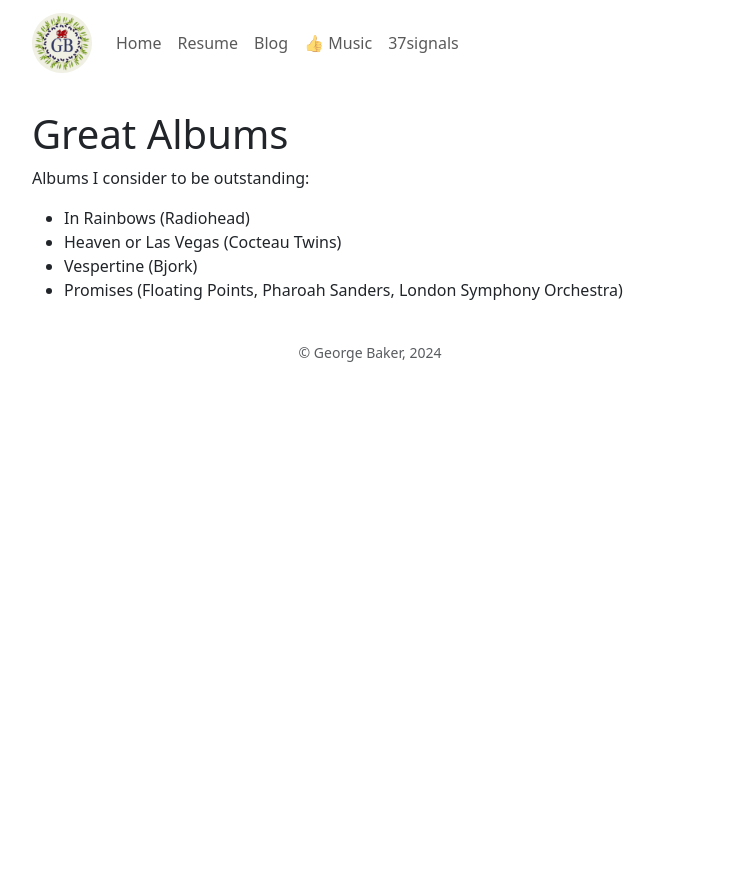
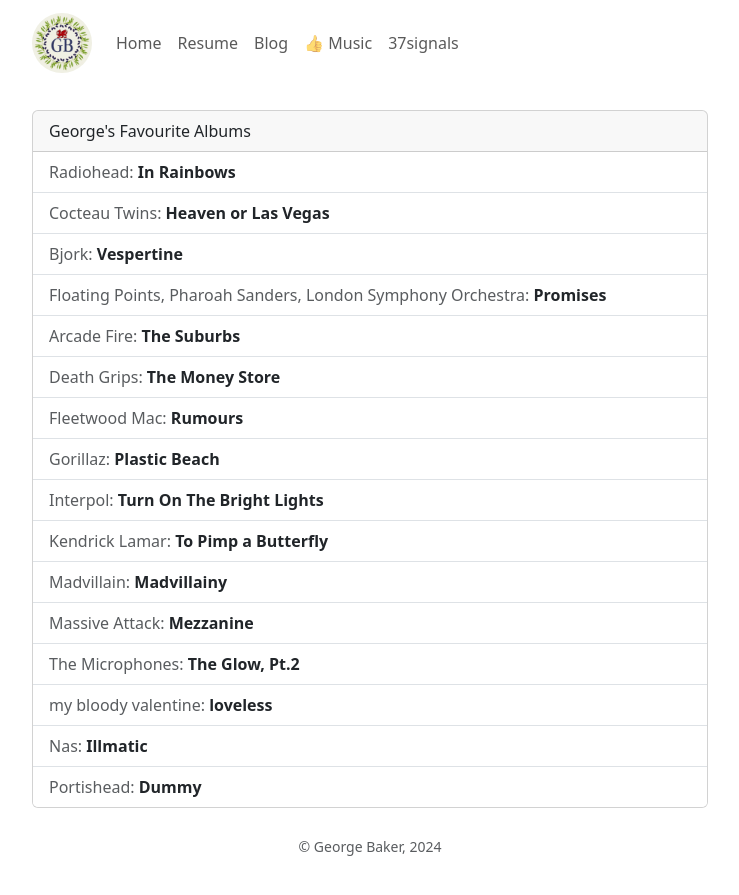
Before and after one commit to gsbaker/gsbaker.github.io, a Jekyll site: the page built from music.md, in a window 1280 px wide. Shown: the top 895 px of the page, without its empty margins (270-1009 px from the left). Built offline with Jekyll 4.4.1, drawn with Linux system fonts in a browser that asks for light colours.

Commit message:
Music page improvements

```diff
--- a/_data/albums.yml
+++ b/_data/albums.yml
@@ -9,3 +9,39 @@
 
 - title: Promises
   artist: Floating Points, Pharoah Sanders, London Symphony Orchestra
+
+- title: The Suburbs
+  artist: Arcade Fire
+
+- title: The Money Store
+  artist: Death Grips
+
+- title: Rumours
+  artist: Fleetwood Mac
+
+- title: Plastic Beach
+  artist: Gorillaz
+
+- title: Turn On The Bright Lights
+  artist: Interpol
+
+- title: To Pimp a Butterfly
+  artist: Kendrick Lamar
+
+- title: Madvillainy
+  artist: Madvillain
+
+- title: Mezzanine
+  artist: Massive Attack
+
+- title: The Glow, Pt.2
+  artist: The Microphones
+
+- title: loveless
+  artist: my bloody valentine
+
+- title: Illmatic
+  artist: Nas
+
+- title: Dummy
+  artist: Portishead
--- a/music.md
+++ b/music.md
@@ -3,14 +3,15 @@
 title: 👍 Music
 ---
 
-# Great Albums
-
-Albums I consider to be outstanding:
-
-<ul>
+<div class="card">
+<div class="card-header">
+George's Favourite Albums
+</div>
+<ul class="list-group list-group-flush">
 {% for album in site.data.albums %}
-  <li>
-{{ album.title }} ({{ album.artist }})
+  <li class="list-group-item">
+  <span class="text-muted">{{ album.artist }}:</span> <span class="fw-bold">{{ album.title }}</span>
   </li>
 {% endfor %}
 </ul>
+</div>
```
